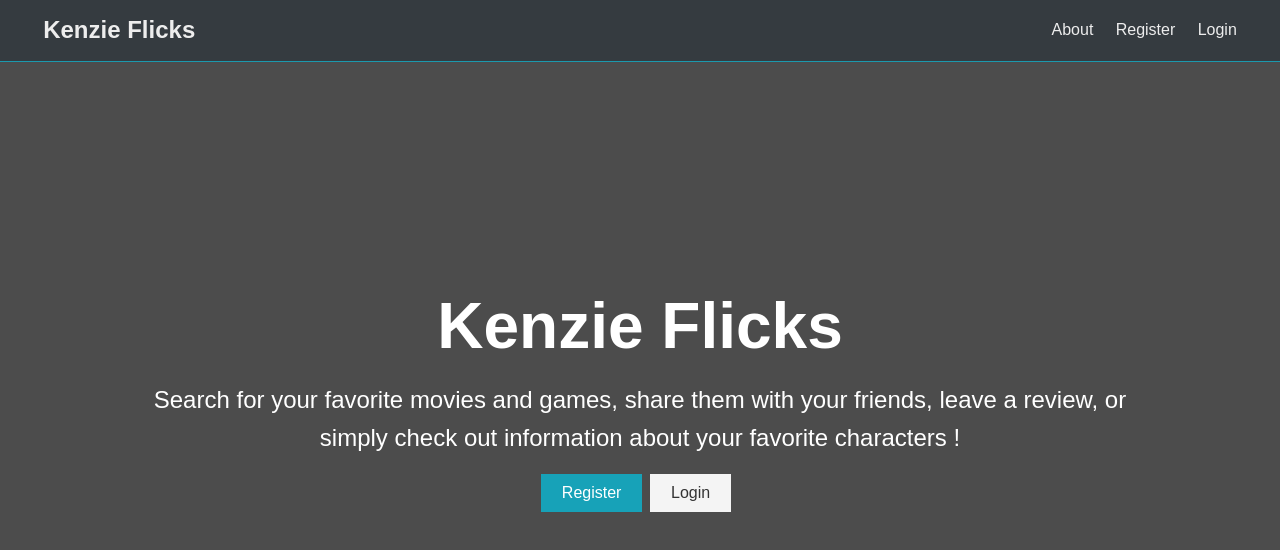
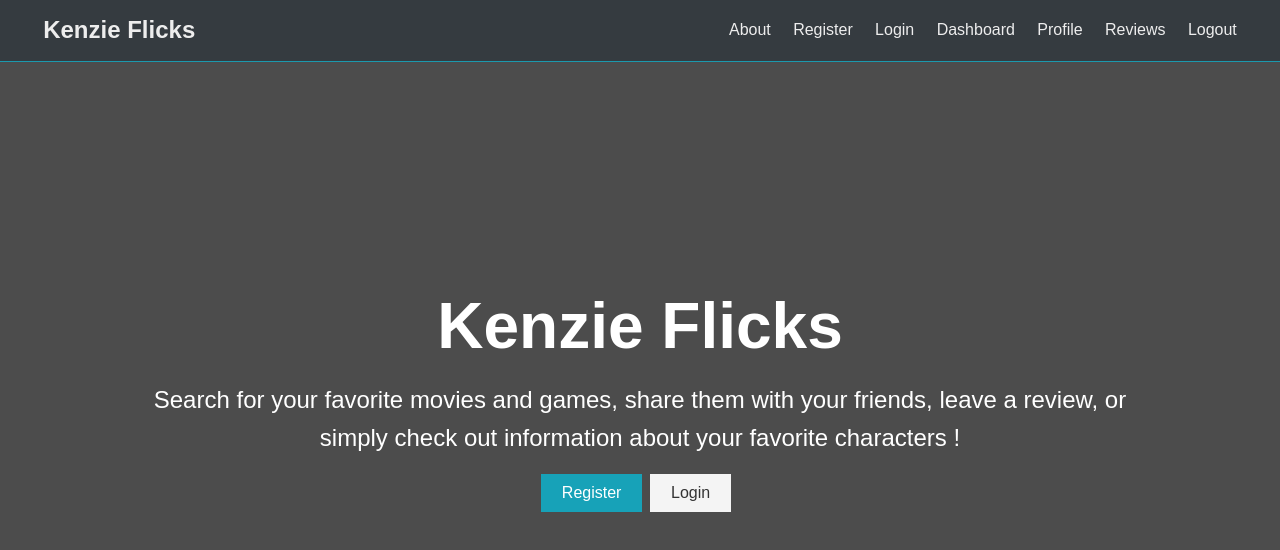
Before and after one commit to BethanyFolino/portfolio-project, a React (Create React App) app in the folder client/: page / in a window 1280 px wide. Shown: the top 550 px of the page. Built offline with nearby package versions, Linux system fonts and the light colour scheme; no server answers.

Commit message:
Added dashboard, profile, and reviews to Navigation

```diff
--- a/client/src/components/layout/Navigation.js
+++ b/client/src/components/layout/Navigation.js
@@ -4,7 +4,7 @@ import { connect } from "react-redux";
 import PropTypes from "prop-types";
 import { logout } from "../../actions/auth";
 
-export const Navigation = ({ auth: { isAuthenticated }, logout }) => {
+export const Navigation = ({ auth: logout }) => {
   return (
     <nav className="navbar bg-dark">
       <h1>
@@ -22,6 +22,21 @@ export const Navigation = ({ auth: { isAuthenticated }, logout }) => {
         <li>
           <Link to="/login">Login</Link>
         </li>
+        <li>
+          <Link to="/dashboard">Dashboard</Link>
+        </li>
+        <li>
+          <Link to="/profile">Profile</Link>
+        </li>
+        <li>
+          <Link to="/reviews">Reviews</Link>
+        </li>
+        <li>
+          <a onClick={logout} href="#!">
+            <i className="fas fa-sign-out-alt"></i>{" "}
+            <span className="hide-sm">Logout</span>
+          </a>
+        </li>
       </ul>
     </nav>
   );
```
